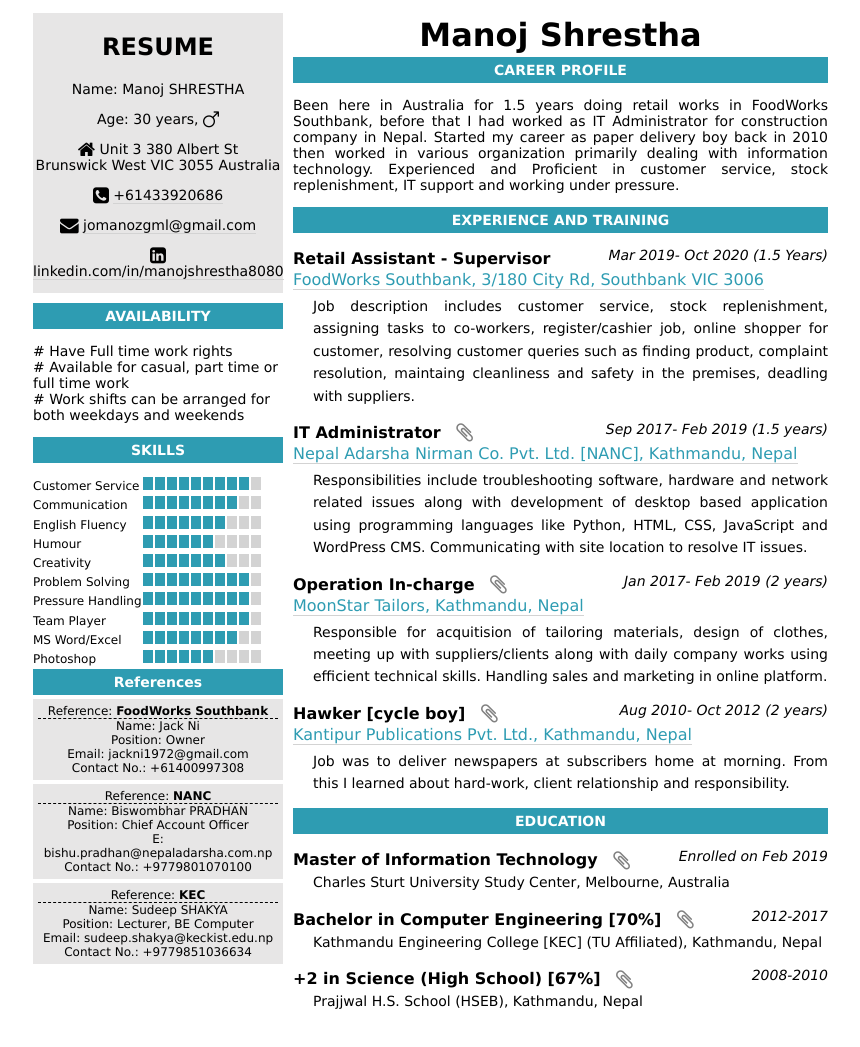
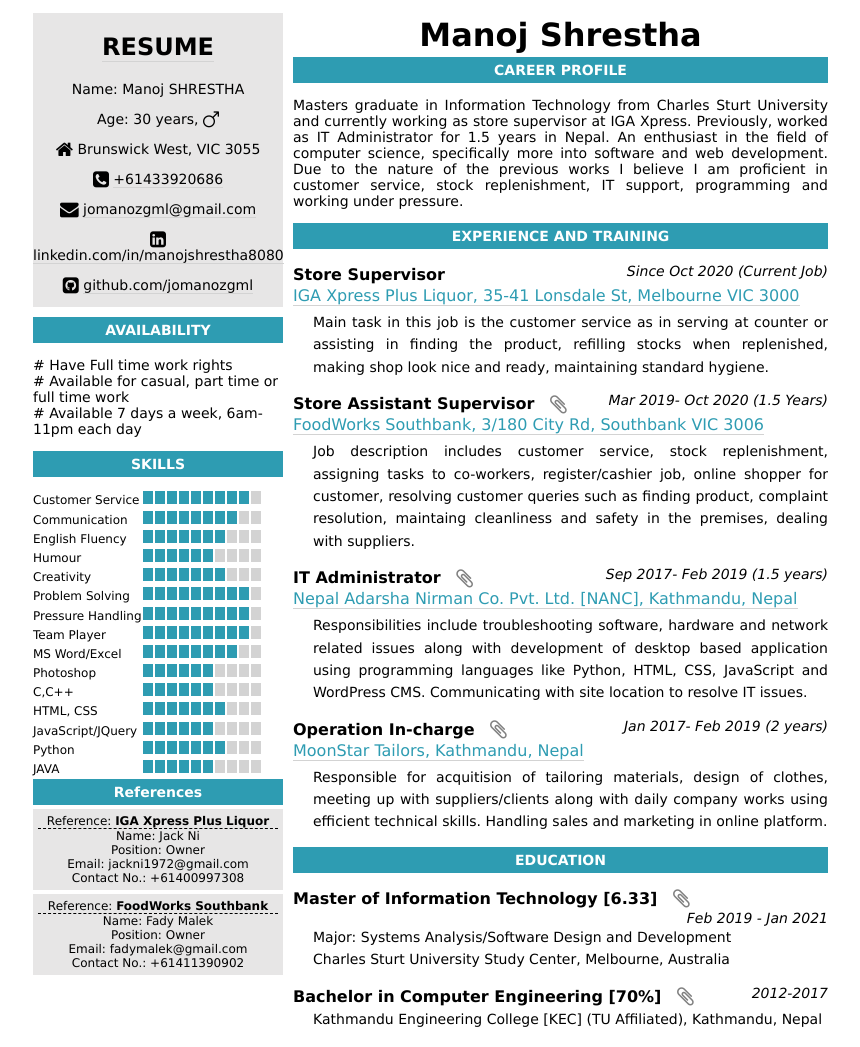
Before and after one commit to jomanozgml/resume, a plain HTML site: page index.html in a window 1280 px wide. Shown: the top 1047 px of the page, without its empty margins (207-1067 px from the left). Drawn offline with Linux system fonts and the light colour scheme.

Commit message:
Update index.html

```diff
--- a/index.html
+++ b/index.html
@@ -28,6 +28,7 @@
 		#person {
 			background-color: #E7E6E6;
 			text-align: center;
+			<!-- padding-left: 10px; -->
 		}
 		img {
 			width: 170px;
@@ -219,11 +220,11 @@
 	<div class="mainDiv">
 		<div class="sideDiv">
 			<div id="person">
-			<h2> RESUME </h2>
+			<h2><a href="https://jomanozgml.github.io/resume" target="_blank"> RESUME </a></h2>
 			<!--<img src="http://i65.tinypic.com/ix49d3.jpg" alt="Manoj_Image"/>-->
 			<p> Name: Manoj SHRESTHA </p>
 			<p> Age: <span id="age"> </span> years, <i class="fa fa-mars fa-lg"></i></p>
-			<p> <i class="fa fa-home fa-lg"></i> Unit 3 380 Albert St <br/> Brunswick West VIC 3055 Australia </p>
+			<p> <i class="fa fa-home fa-lg"></i> <!--Unit 3 380 Albert St <br/>--> Brunswick West, VIC 3055 </p>
 			<p>	<i class="fa fa-phone-square fa-lg"></i> <a href="tel:+61433920686" target="_blank"> +61433920686 </a></p>
 			<p>	<i class="fa fa-envelope fa-lg"></i>
 				<a href="mailto:jomanozgml@gmail.com" target="_blank"> jomanozgml@gmail.com
@@ -234,13 +235,18 @@
 					linkedin.com/in/manojshrestha8080
 					<span class="tooltip" style="width:150px;"> Click to view profile </span></a>
 			</p>
+			<p> <i class="fa fa-github-square fa-lg"></i>
+				<a href="https://github.com/jomanozgml" target="_blank">
+					github.com/jomanozgml
+					<span class="tooltip" style="width:150px;"> Click to view profile </span></a>
+			</p>
 			</div>
 			<div id="description">
 				<p class="topic" style="text-align: center;"> AVAILABILITY </p>
 				<p>
 					# Have Full time work rights <br/>
 					# Available for casual, part time or full time work <br/>
-					# Work shifts can be arranged for both weekdays and weekends </p>
+					# Available 7 days a week, 6am-11pm each day </p>
 			</div>
 			<div class="personalSkills">
 				<p class="topic skills" style="font-size: 14px"> SKILLS </p>
@@ -254,36 +260,44 @@
 				<article class="9"><span> Pressure Handling </span></article>
 				<article class="9"><span> Team Player </span></article>
 				<!--<p style="font-size:14px; font-weight: bold;"> WORK </p>-->
-				<!-- <article class="6"><span> C,C++ </span></article> -->
-				<!-- <article class="8"><span> HTML, CSS </span></article> -->
-				<!-- <article class="7"><span> JavaScript </span></article> -->
-				<!-- <article class="6"><span> Python </span></article> -->
 				<article class="8"><span> MS Word/Excel </span></article>
 				<article class="6"><span> Photoshop </span></article>
+				<article class="6"><span> C,C++ </span></article>
+				<article class="7"><span> HTML, CSS </span></article>
+				<article class="6"><span> JavaScript/JQuery </span></article>
+				<article class="7"><span> Python </span></article>
+				<article class="6"><span> JAVA </span></article>
 			</div><br/>
 			<div id="reference">
 				<p class="topic"> References </p>
 				<p class="last" style="width:240px;">
-						<i style="border-bottom: 1px dashed black;"> Reference: <strong> FoodWorks Southbank </strong></i>
+						<i style="border-bottom: 1px dashed black;"> Reference: <strong> IGA Xpress Plus Liquor </strong></i>
 						<i> Name: Jack Ni </i>
 						<i> Position: Owner </i>
 						<i> Email: jackni1972@gmail.com </i>
 						<i> Contact No.: +61400997308 </i>
 				</p>
 				<p class="last" style="width:240px;">
-						<i style="border-bottom: 1px dashed black;"> Reference: <strong> NANC </strong></i>
-						<i> Name: Biswombhar PRADHAN </i>
-						<i> Position: Chief Account Officer </i>
-						<i> E: bishu.pradhan@nepaladarsha.com.np </i>
-						<i> Contact No.: +9779801070100 </i>
+						<i style="border-bottom: 1px dashed black;"> Reference: <strong> FoodWorks Southbank </strong></i>
+						<i> Name: Fady Malek </i>
+						<i> Position: Owner </i>
+						<i> Email: fadymalek@gmail.com </i>
+						<i> Contact No.: +61411390902 </i>
 				</p>
-				<p class="last" style="width:240px;">
-						<i style="border-bottom: 1px dashed black;"> Reference: <strong> KEC </strong></i>
-						<i> Name: Sudeep SHAKYA </i>
-						<i> Position: Lecturer, BE Computer </i>
-						<i> Email: sudeep.shakya@keckist.edu.np </i>
-						<i> Contact No.: +9779851036634 </i>
-				</p>
+				<!-- <p class="last" style="width:240px;"> -->
+						<!-- <i style="border-bottom: 1px dashed black;"> Reference: <strong> NANC </strong></i> -->
+						<!-- <i> Name: Biswombhar PRADHAN </i> -->
+						<!-- <i> Position: Chief Account Officer </i> -->
+						<!-- <i> E: bishu.pradhan@nepaladarsha.com.np </i> -->
+						<!-- <i> Contact No.: +9779801070100 </i> -->
+				<!-- </p> -->
+				<!-- <p class="last" style="width:240px;"> -->
+						<!-- <i style="border-bottom: 1px dashed black;"> Reference: <strong> KEC </strong></i> -->
+						<!-- <i> Name: Sudeep SHAKYA </i> -->
+						<!-- <i> Position: Lecturer, BE Computer </i> -->
+						<!-- <i> Email: sudeep.shakya@keckist.edu.np </i> -->
+						<!-- <i> Contact No.: +9779851036634 </i> -->
+				<!-- </p> -->
 			</div>
 		</div>
 		<div class="centerDiv">
@@ -292,16 +306,17 @@
 			</div>
 			<div id="objDiv">
 			<p class="topic"> CAREER PROFILE </p>
-			<p> Been here in Australia for 1.5 years doing retail works in FoodWorks Southbank, before that I had worked as IT Administrator
-				for construction company in Nepal. Started my career as paper delivery boy back in 2010 then worked in various
-				organization primarily dealing with information technology. Experienced and Proficient in customer service, stock replenishment, IT support
-				and working under pressure.</p>
+			<p> Masters graduate in Information Technology from Charles Sturt University and currently working as
+				store supervisor at IGA Xpress. Previously, worked as IT Administrator for 1.5 years in Nepal.
+				An enthusiast in the field of computer science, specifically more into software and web development.
+				Due to the nature of the previous works I believe I am proficient in customer service, stock replenishment,
+				IT support, programming and working under pressure.</p>
 			</div>
 			<div id="work">
 			<p class="topic"> EXPERIENCE AND TRAINING </p>
-			<h4> Retail Assistant - Supervisor </h4>
-			<span> Mar 2019- Oct 2020 (1.5 Years) </span>
-			<a href="https://foodworks.com.au/stores/southbank" target="_blank" class="company color1"> FoodWorks Southbank, 3/180 City Rd, Southbank VIC 3006
+			<h4> Store Supervisor </h4>
+			<span> Since Oct 2020 (Current Job) </span>
+			<a href="http://our-stores.iga.com.au/stores/iga-x-press-lonsdale-street/" target="_blank" class="company color1"> IGA Xpress Plus Liquor, 35-41 Lonsdale St, Melbourne VIC 3000
 					<span class="tooltip" style="width:280px;">
 						<i style="text-decoration: underline"> Reference:</i>
 						<i> Name: Jack Ni </i>
@@ -310,13 +325,29 @@
 						<i> Contact No.: +61400997308 </i>
 			</a>
 			<ul>
+			<li> Main task in this job is the customer service as in serving at counter or assisting in finding the product,
+				refilling stocks when replenished, making shop look nice and ready, maintaining standard hygiene. </li>
+			</ul>
+			<h4> Store Assistant Supervisor <a href="https://www.dropbox.com/s/sq0hkn3yw1g3x1a/FoodWorks_Work_Reference.png?dl=1" target="_blank">
+				<i class="fa fa-paperclip fa-lg"><span class="tooltip" id="marksheet4">
+				Click to download exp letter </span></i></a></h4>
+			<span> Mar 2019- Oct 2020 (1.5 Years) </span>
+			<a href="https://foodworks.com.au/stores/southbank" target="_blank" class="company color1"> FoodWorks Southbank, 3/180 City Rd, Southbank VIC 3006
+					<span class="tooltip" style="width:280px;">
+						<i style="text-decoration: underline"> Reference:</i>
+						<i> Name: Fady Malek </i>
+						<i> Position: Owner </i>
+						<i> Email: fadymalek@gmail.com </i>
+						<i> Contact No.: +61411390902 </i>
+			</a>
+			<ul>
 			<li> Job description includes customer service, stock replenishment, assigning tasks to co-workers, register/cashier job,
 				online shopper for customer, resolving customer queries such as finding product, complaint resolution, maintaing cleanliness
-				and safety in the premises, deadling with suppliers. </li>
+				and safety in the premises, dealing with suppliers. </li>
 			</ul>
 			<h4> IT Administrator <a href="https://www.dropbox.com/s/ri2oy885ipkchu0/Manoj_Shrestha_NANC.jpg?dl=1" target="_blank">
 				<i class="fa fa-paperclip fa-lg"><span class="tooltip" id="marksheet3">
-				Click to download Certificate </span></i></a></h4>
+				Click to download exp letter </span></i></a></h4>
 			<span> Sep 2017- Feb 2019 (1.5 years)</span>
 			<a href="http://www.nepaladarsha.com/" target="_blank" class="company color1"> Nepal Adarsha Nirman Co. Pvt. Ltd. [NANC], Kathmandu, Nepal
 					<span class="tooltip" style="width:280px;">
@@ -331,7 +362,7 @@
 			</ul>
 			<h4> Operation In-charge <a href="https://www.dropbox.com/s/428oo1zml9a04xh/Manoj_Shrestha_MoonStar.jpg?dl=1" target="_blank">
 				<i class="fa fa-paperclip fa-lg"><span class="tooltip" id="marksheet4">
-				Click to download Certificate </span></i></a></h4><span> Jan 2017- Feb 2019 (2 years) </span>
+				Click to download exp letter </span></i></a></h4><span> Jan 2017- Feb 2019 (2 years) </span>
 			<a href="http://www.moonstar.com.np/" target="_blank" class="company color1"> MoonStar Tailors, Kathmandu, Nepal
 					<span class="tooltip" style="width:280px;">
 						<i style="text-decoration: underline"> Reference:</i>
@@ -343,27 +374,28 @@
 			<li> Responsible for acquitision of tailoring materials, design of clothes, meeting up with suppliers/clients
 			along with daily company works using efficient technical skills. Handling sales and marketing in online platform.</li>
 			</ul>
-			<h4> Hawker [cycle boy] <a href="https://www.dropbox.com/s/st28mvliktayhtq/Kantipur_Publications_Work%20experience%20certificate.jpg?dl=1" target="_blank">
-				<i class="fa fa-paperclip fa-lg"><span class="tooltip" id="marksheet5">
-				Click to download Certificate </span></i></a></h4><span> Aug 2010- Oct 2012 (2 years)</span>
-			<a href="http://www.kmg.com.np" target="_blank" class="company color1"> Kantipur Publications Pvt. Ltd., Kathmandu, Nepal
-					<span class="tooltip" style="width:280px;">
-						<i style="text-decoration: underline"> Reference:</i>
-						<i> Name: Purna Shrestha </i>
-						<i> Position: Distribution Incharge-Kalanki </i>
-						<i> Contact No.: +9779841309990 </i></span>
-			</a>
-			<ul>
-			<li> Job was to deliver newspapers at subscribers home at morning. From this I learned about hard-work, client relationship and responsibility.  </li>
-			</ul>
+			<!-- <h4> Hawker [cycle boy] <a href="https://www.dropbox.com/s/st28mvliktayhtq/Kantipur_Publications_Work%20experience%20certificate.jpg?dl=1" target="_blank"> -->
+				<!-- <i class="fa fa-paperclip fa-lg"><span class="tooltip" id="marksheet5"> -->
+				<!-- Click to download Certificate </span></i></a></h4><span> Aug 2010- Oct 2012 (2 years)</span> -->
+			<!-- <a href="http://www.kmg.com.np" target="_blank" class="company color1"> Kantipur Publications Pvt. Ltd., Kathmandu, Nepal -->
+					<!-- <span class="tooltip" style="width:280px;"> -->
+						<!-- <i style="text-decoration: underline"> Reference:</i> -->
+						<!-- <i> Name: Purna Shrestha </i> -->
+						<!-- <i> Position: Distribution Incharge-Kalanki </i> -->
+						<!-- <i> Contact No.: +9779841309990 </i></span> -->
+			<!-- </a> -->
+			<!-- <ul> -->
+			<!-- <li> Job was to deliver newspapers at subscribers home at morning. From this I learned about hard-work, client relationship and responsibility.  </li>		 -->
+			<!-- </ul> -->
 			</div>
 			<div id="education">
 			<p class="topic"> EDUCATION </p>
-			<h4> Master of Information Technology <a href="https://www.dropbox.com/s/rw882aln7s47rtv/Manoj_SHRESTHA_-_2494491_CSUCoECertificate%5B1%5D.pdf?dl=1" target="_blank">
+			<h4> Master of Information Technology [6.33] <a href="https://www.dropbox.com/s/kct7zndwl688wev/Transcript_CSU_Masters.pdf?dl=1" target="_blank">
 				<i class="fa fa-paperclip fa-lg"><span class="tooltip" id="marksheet">
 				Click to download COE </span></i></a></h4>
-			<span> Enrolled on Feb 2019 </span>
+			<span> Feb 2019 - Jan 2021 </span>
 			<ul>
+			<li> Major: Systems Analysis/Software Design and Development </li>
 			<li> Charles Sturt University Study Center, Melbourne, Australia </li>
 			</ul>
 			<h4> Bachelor in Computer Engineering [70%] <a href="https://www.dropbox.com/s/eaw39vwqz41h742/ShresthaManoj_BE_Transcript.pdf?dl=1" target="_blank">
@@ -373,13 +405,13 @@
 			<ul>
 			<li> Kathmandu Engineering College [KEC] (TU Affiliated), Kathmandu, Nepal </li>
 			</ul>
-			<h4> +2 in Science (High School) [67%] <a href="https://www.dropbox.com/s/5c8ni9pxeji33vx/Shrestha_Manoj_IntermediateCertificate_JubilantCollege.pdf?dl=1" target="_blank">
-				<i class="fa fa-paperclip fa-lg"><span class="tooltip" id="marksheet1">
-				Click to download Marksheet </span></i></a></h4>
-			<span> 2008-2010 </span>
-			<ul>
-			<li> Prajjwal H.S. School (HSEB), Kathmandu, Nepal </li>
-			</ul>
+			<!-- <h4> +2 in Science (High School) [67%] <a href="https://www.dropbox.com/s/5c8ni9pxeji33vx/Shrestha_Manoj_IntermediateCertificate_JubilantCollege.pdf?dl=1" target="_blank"> -->
+				<!-- <i class="fa fa-paperclip fa-lg"><span class="tooltip" id="marksheet1"> -->
+				<!-- Click to download Marksheet </span></i></a></h4> -->
+			<!-- <span> 2008-2010 </span> -->
+			<!-- <ul> -->
+			<!-- <li> Prajjwal H.S. School (HSEB), Kathmandu, Nepal </li> -->
+			<!-- </ul> -->
 			</div>
 		</div>
 		<div id="changeColor">
```
